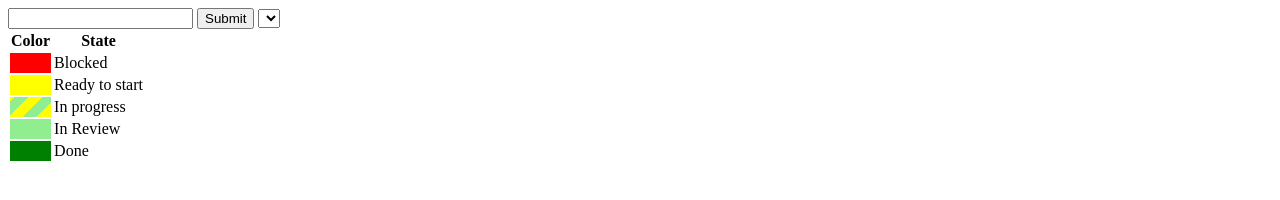
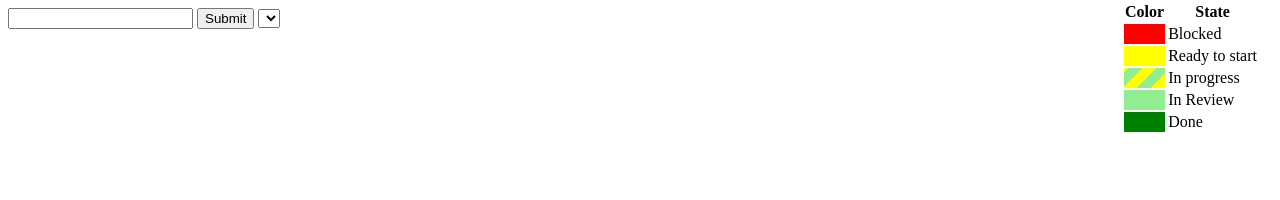
Before and after one commit to farre/progress, a plain HTML site: page index.html in a window 1280 px wide. Drawn offline with Linux system fonts and the light colour scheme.

Commit message:
Make legend sticky

```diff
--- a/index.html
+++ b/index.html
@@ -23,6 +23,12 @@
 .inprogress > rect {
   fill: unset !important;
   fill: url(stripes.svg#stripes) !important;
+}
+
+.legend {
+  position: fixed;
+  top: 0px;
+  right: 20px;
 }
   </style>
 </head>
@@ -108,6 +114,7 @@ addEventListener("load", () => {
 </script>
 <input type="text" id="input"></input> <input type="button" value="Submit" id="button"></input> <select id="depth"></select><br>
 <div id="container"></div>
+<div class="legend">
   <table>
     <tr><th>Color</th><th>State</th></tr>
     <tr><td bgcolor="red"></td><td>Blocked</td></tr>
@@ -116,4 +123,5 @@ addEventListener("load", () => {
     <tr><td bgcolor="lightgreen"></td><td>In Review</td></tr>
     <tr><td bgcolor="green"></td><td>Done</td></tr>
   </table>
+</div>
 <br><br><br><br><br><br><br>
```
Lines whose indentation alone changed are shown as unchanged.
